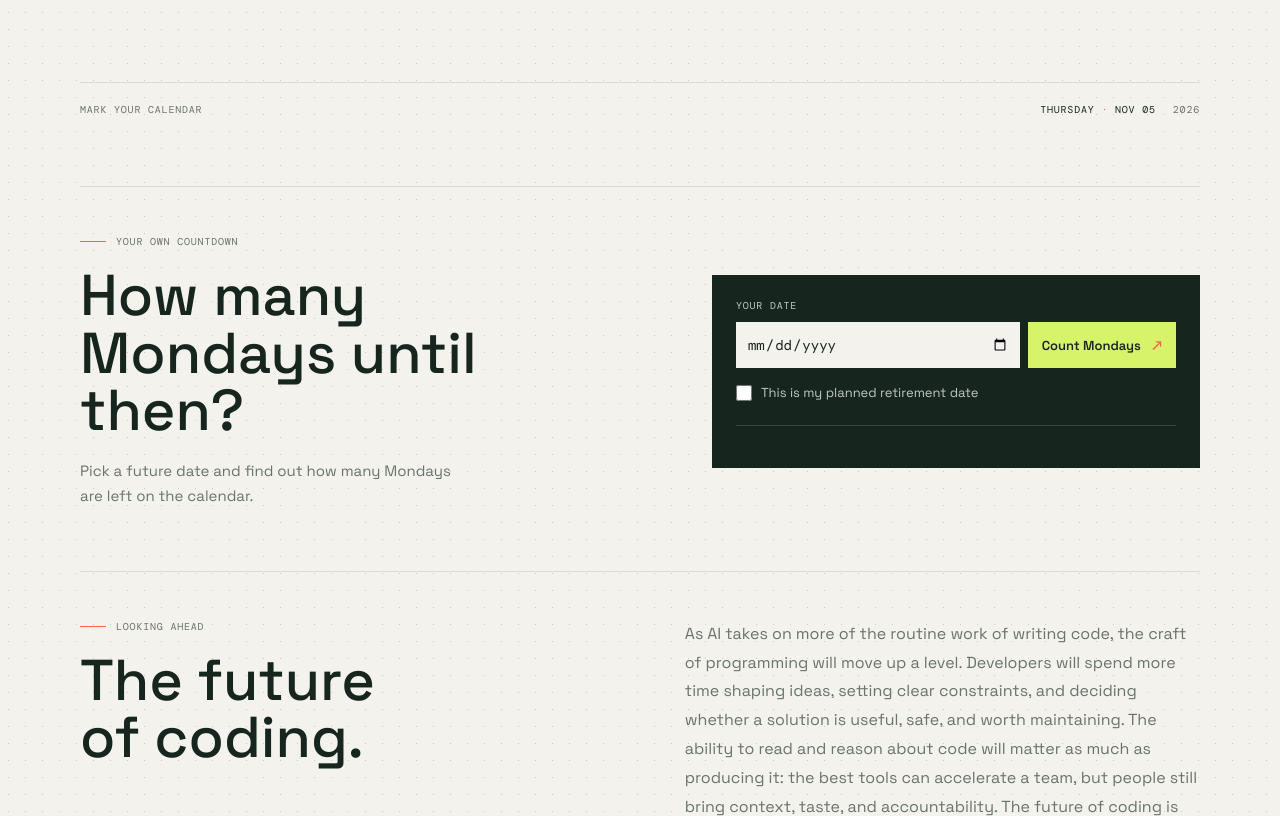
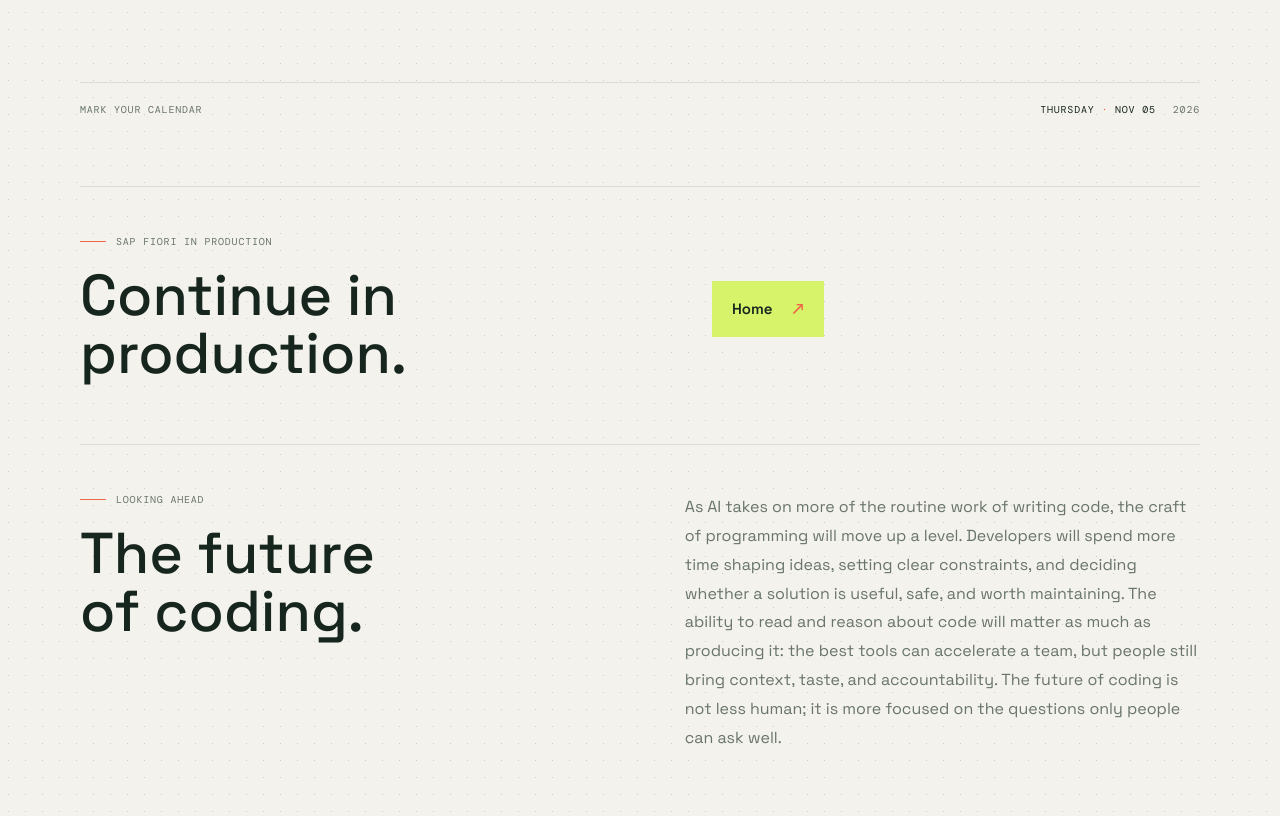
Before and after one commit to geirowew/ESAIDaygow, a Flask app: page / in a window 1280 px wide. Shown: the part 557-1373 px from the top of the page. Run offline with Flask 3, Linux system fonts and the light colour scheme.

Commit message:
Refactor countdown feature: remove Monday counter logic and update styles for production section

```diff
--- a/static/countdown.js
+++ b/static/countdown.js
@@ -31,50 +31,3 @@ if (panel) {
     updateCountdown();
     window.setInterval(updateCountdown, 1000);
 }
-
-const mondayForm = document.querySelector("[data-monday-form]");
-
-if (mondayForm) {
-    const dateInput = mondayForm.querySelector("[data-target-date]");
-    const retirementInput = mondayForm.querySelector("[data-retirement]");
-    const result = document.querySelector("[data-monday-result]");
-    const countOutput = document.querySelector("[data-monday-count]");
-    const labelOutput = document.querySelector("[data-monday-label]");
-    const retirementMessage = document.querySelector("[data-retirement-message]");
-
-    const getLocalDate = (value) => {
-        const [year, month, day] = value.split("-").map(Number);
-        return new Date(year, month - 1, day);
-    };
-
-    mondayForm.addEventListener("submit", (event) => {
-        event.preventDefault();
-
-        if (!dateInput.value || !dateInput.reportValidity()) {
-            return;
-        }
-
-        const targetDate = getLocalDate(dateInput.value);
-        const today = new Date();
-        today.setHours(0, 0, 0, 0);
-
-        if (targetDate <= today) {
-            dateInput.setCustomValidity("Choose a date in the future.");
-            dateInput.reportValidity();
-            return;
-        }
-
-        dateInput.setCustomValidity("");
-        const mondayCount = window.countMondaysUntil(targetDate, today);
-
-        countOutput.textContent = String(mondayCount);
-        labelOutput.textContent = mondayCount === 1 ? "Monday left until your date." : "Mondays left until your date.";
-        retirementMessage.hidden = !retirementInput.checked;
-        retirementMessage.textContent = retirementInput.checked
-            ? "Your retirement plan currently includes " + mondayCount + " more Monday morning alarms. Better start practicing your out-of-office reply."
-            : "";
-        result.hidden = false;
-    });
-
-    dateInput.addEventListener("input", () => dateInput.setCustomValidity(""));
-}
--- a/static/monday-counter.js
+++ /dev/null
@@ -1,22 +0,0 @@
-function countMondaysUntil(targetDate, today) {
-    const endDate = new Date(targetDate.getFullYear(), targetDate.getMonth(), targetDate.getDate());
-    const currentDate = new Date(today.getFullYear(), today.getMonth(), today.getDate());
-    currentDate.setDate(currentDate.getDate() + 1);
-
-    let mondayCount = 0;
-    for (; currentDate <= endDate; currentDate.setDate(currentDate.getDate() + 1)) {
-        if (currentDate.getDay() === 1) {
-            mondayCount += 1;
-        }
-    }
-
-    return mondayCount;
-}
-
-if (typeof window !== "undefined") {
-    window.countMondaysUntil = countMondaysUntil;
-}
-
-if (typeof module !== "undefined" && module.exports) {
-    module.exports = { countMondaysUntil };
-}
--- a/static/style.css
+++ b/static/style.css
@@ -266,7 +266,7 @@ h1 span {
     color: var(--orange);
 }
 
-.monday-section {
+.production-section {
     display: grid;
     width: min(100%, 1120px);
     margin: 0 auto;
@@ -277,126 +277,37 @@ h1 span {
     border-top: 1px solid var(--line);
 }
 
-.monday-heading .eyebrow {
+.production-heading .eyebrow {
     margin-bottom: 19px;
 }
 
-.monday-section h2 {
+.production-section h2 {
     margin: 0;
     font-size: clamp(38px, 4.5vw, 58px);
     font-weight: 500;
     line-height: 1;
 }
 
-.monday-copy {
-    max-width: 390px;
-    margin: 18px 0 0;
-    color: var(--muted);
+.production-link {
+    display: inline-flex;
+    width: fit-content;
+    min-height: 56px;
+    padding: 0 20px;
+    align-items: center;
+    gap: 20px;
+    color: var(--ink);
+    background: var(--green);
     font-size: 15px;
-    line-height: 1.7;
+    font-weight: 600;
 }
 
-.monday-tool {
-    padding: 24px;
-    color: var(--paper);
-    background: var(--ink);
-}
-
-.monday-form > label:first-child {
-    display: block;
-    margin-bottom: 10px;
-    color: #c1c9c1;
-    font-family: var(--mono);
-    font-size: 10px;
-    letter-spacing: 0.08em;
-    text-transform: uppercase;
-}
-
-.date-entry {
-    display: flex;
-    gap: 8px;
-}
-
-.date-entry input[type="date"] {
-    min-width: 0;
-    min-height: 46px;
-    padding: 0 10px;
-    flex: 1;
-    color: var(--ink);
-    background: var(--paper);
-    border: 1px solid transparent;
-    border-radius: 0;
-    font: 14px var(--mono);
-}
-
-.date-entry button {
-    min-height: 46px;
-    padding: 0 14px;
-    color: var(--ink);
-    background: var(--green);
-    border: 0;
-    border-radius: 0;
-    cursor: pointer;
-    font: 600 13px var(--display);
-}
-
-.date-entry button span {
-    margin-left: 8px;
+.production-link span {
     color: var(--orange);
 }
 
-.date-entry input:focus-visible,
-.date-entry button:focus-visible,
-.retirement-option input:focus-visible {
+.production-link:focus-visible {
     outline: 2px solid var(--orange);
     outline-offset: 3px;
-}
-
-.retirement-option {
-    display: flex;
-    align-items: center;
-    gap: 9px;
-    margin-top: 16px;
-    color: #c1c9c1;
-    font-size: 13px;
-    cursor: pointer;
-}
-
-.retirement-option input {
-    width: 16px;
-    height: 16px;
-    margin: 0;
-    accent-color: var(--green);
-}
-
-.monday-result {
-    display: grid;
-    margin-top: 24px;
-    padding-top: 18px;
-    grid-template-columns: auto 1fr;
-    align-items: baseline;
-    column-gap: 12px;
-    border-top: 1px solid #ffffff25;
-}
-
-.monday-result-number {
-    color: var(--green);
-    font: 48px/1 var(--mono);
-    font-variant-numeric: tabular-nums;
-}
-
-.monday-result-label {
-    color: var(--paper);
-    font-size: 14px;
-    line-height: 1.5;
-}
-
-.retirement-message {
-    margin: 14px 0 0;
-    grid-column: 1 / -1;
-    color: #c1c9c1;
-    font-size: 13px;
-    line-height: 1.6;
 }
 
 .future-section {
@@ -524,14 +435,10 @@ h1 span {
         row-gap: 24px;
     }
 
-    .monday-section {
+    .production-section {
         padding: 42px 0 50px;
         grid-template-columns: 1fr;
         row-gap: 25px;
-    }
-
-    .monday-tool {
-        padding: 20px;
     }
 
     .future-copy {
--- a/templates/index.html
+++ b/templates/index.html
@@ -49,30 +49,14 @@
     </div>
 </section>
 
-<section class="monday-section" aria-labelledby="monday-title">
-    <div class="monday-heading">
-        <p class="eyebrow"><span class="eyebrow-line" aria-hidden="true"></span> YOUR OWN COUNTDOWN</p>
-        <h2 id="monday-title">How many<br> Mondays until then?</h2>
-        <p class="monday-copy">Pick a future date and find out how many Mondays are left on the calendar.</p>
+<section class="production-section" aria-labelledby="production-title">
+    <div class="production-heading">
+        <p class="eyebrow"><span class="eyebrow-line" aria-hidden="true"></span> SAP FIORI IN PRODUCTION</p>
+        <h2 id="production-title">Continue in<br>production.</h2>
     </div>
-    <div class="monday-tool">
-        <form class="monday-form" data-monday-form>
-            <label for="target-date">Your date</label>
-            <div class="date-entry">
-                <input id="target-date" name="target-date" type="date" required data-target-date>
-                <button type="submit">Count Mondays <span aria-hidden="true">↗</span></button>
-            </div>
-            <label class="retirement-option" for="retirement-date">
-                <input id="retirement-date" name="retirement-date" type="checkbox" data-retirement>
-                <span>This is my planned retirement date</span>
-            </label>
-        </form>
-        <div class="monday-result" data-monday-result role="status" aria-live="polite" hidden>
-            <span class="monday-result-number" data-monday-count></span>
-            <span class="monday-result-label" data-monday-label></span>
-            <p class="retirement-message" data-retirement-message hidden></p>
-        </div>
-    </div>
+    <a class="production-link" href="https://p09-web.equinor.com/sap/bc/ui2/flp?sap-client=590&amp;sap-language=EN#Shell-home">
+        Home <span aria-hidden="true">↗</span>
+    </a>
 </section>
 
 <section class="future-section" aria-labelledby="future-title">
@@ -85,6 +69,5 @@
 {% endblock %}
 
 {% block scripts %}
-<script src="{{ url_for('static', filename='monday-counter.js') }}" defer></script>
 <script src="{{ url_for('static', filename='countdown.js') }}" defer></script>
 {% endblock %}
```
Also changed, not shown: tests/monday-counter.test.js (deleted, +0 -25 lines), tests/test_app.py (+4 -28 lines).
